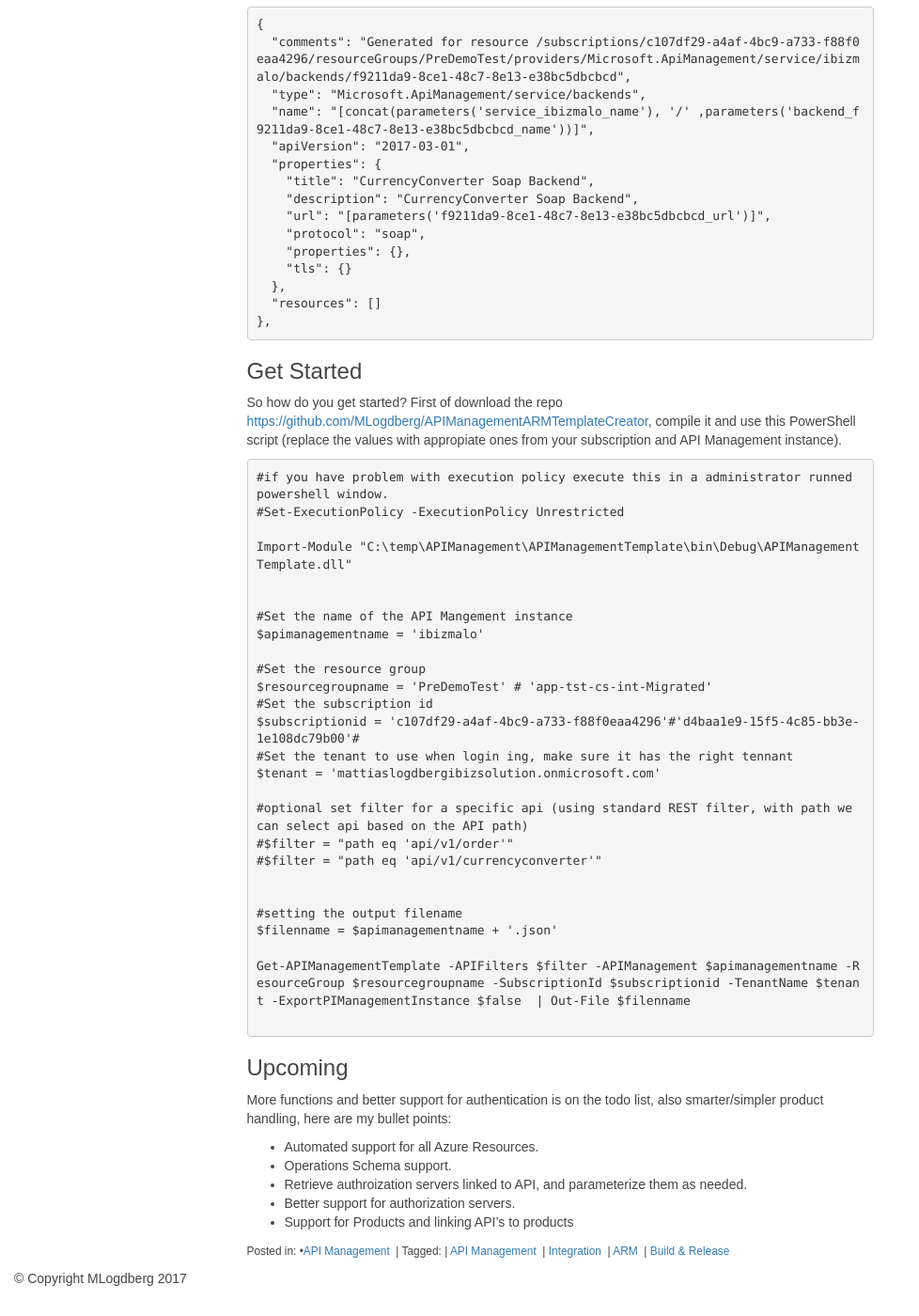
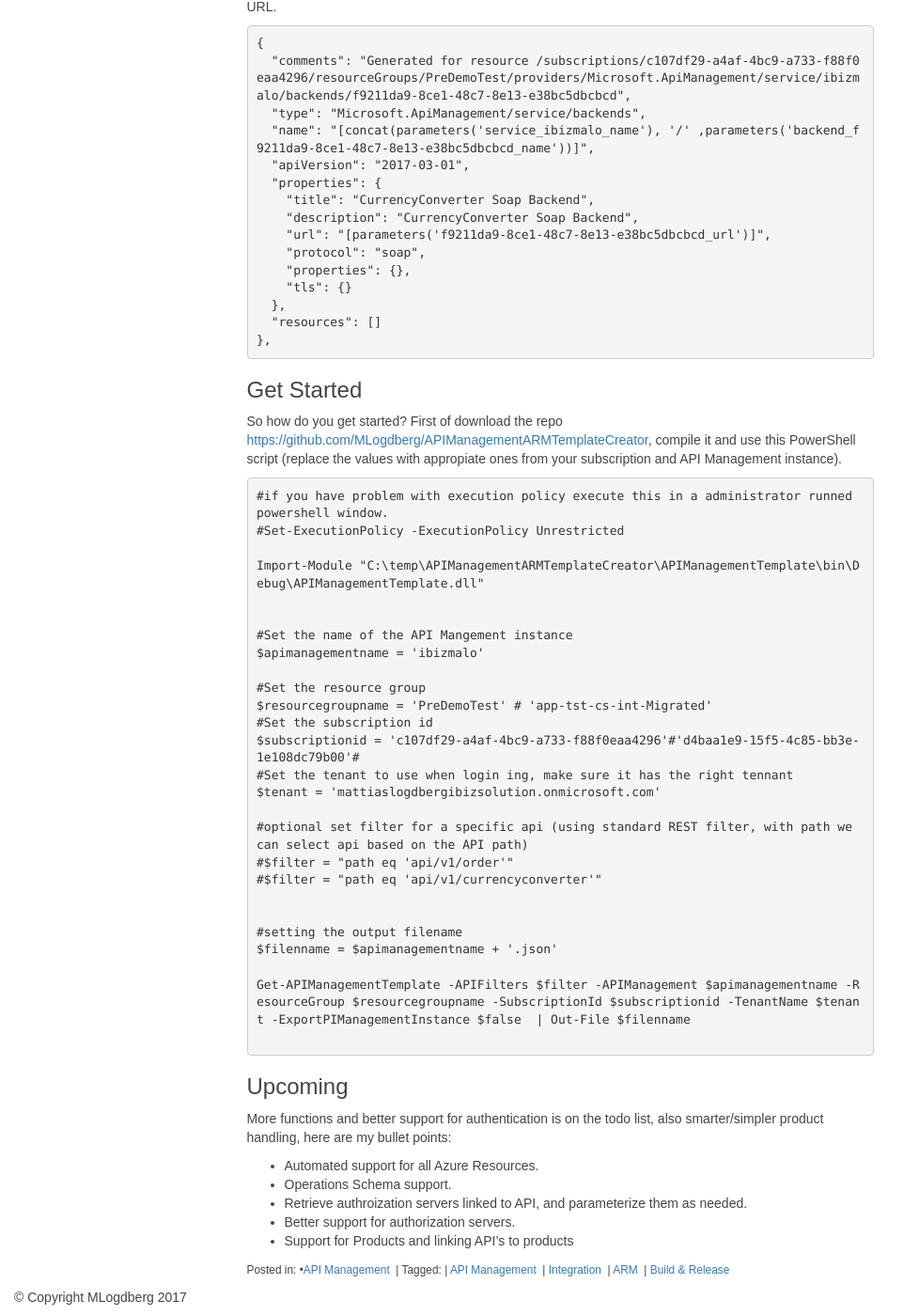
Before and after one commit to MLogdberg/mlogdberg.github.io, a Jekyll site: the page built from _posts/2017-09-11-APIManagement-arm-template-creator.md, in a window 1280 px wide and 1400 px high, scrolled down 10187 px. Shown: the whole window at 94% size, without its empty margins (0-978 px from the left). Built offline with Jekyll 4.4.1, drawn with Linux system fonts in a browser that asks for light colours; nearby versions of some CDN libraries; some web fonts are replaced; comment, search, counter and statistics services are not loaded; some of the changed lines change nothing that is shown; some of the changed text lies outside the part shown.

Commit message:
fixed post

```diff
--- a/_posts/2017-09-11-APIManagement-arm-template-creator.md
+++ b/_posts/2017-09-11-APIManagement-arm-template-creator.md
@@ -102,9 +102,9 @@
 We can clearly see that the REST object contains far more inforamtion and since we are working withe environment setups with DEV/TEST/PROD it would be dissapointing to not be able to provide samples in DEV but not in TEST and PRODUCTION (where it makes most sense):
 
 
-So this was the start of my new project **API Management Template Extractor**
+So this was the start of my new project **API Management ARM Template Creator**
 
-As some of you know I've been contributing alot to the Logic App Tempalte Connector: [https://github.com/jeffhollan/LogicAppTemplateCreator](https://github.com/jeffhollan/LogicAppTemplateCreator) so I thought I'll do something similar for API Management.
+As some of you know I've been contributing alot to the Logic App Template Creator: [https://github.com/jeffhollan/LogicAppTemplateCreator](https://github.com/jeffhollan/LogicAppTemplateCreator) so I thought I'll do something similar for API Management.
 
 While starting this I added a few more requirements
 1. Possible to only extract one specific api, but get all required linked attributes such as Named Values.
@@ -113,7 +113,7 @@
 1. Automated url/Named values handling for Logic Apps
 1. Parameterized values on all changeable values that is needed for groups, products, authorization servers etc
 
-The first release is made today and the project can be found at my GIT site: {URL}
+The first release is made today and the project can be found at my GIT site: [https://github.com/MLogdberg/APIManagementARMTemplateCreator](https://github.com/MLogdberg/APIManagementARMTemplateCreator)
 
 How does it work?
 
@@ -261,7 +261,7 @@
 #if you have problem with execution policy execute this in a administrator runned powershell window.
 #Set-ExecutionPolicy -ExecutionPolicy Unrestricted
 
-Import-Module "C:\temp\APIManagement\APIManagementTemplate\bin\Debug\APIManagementTemplate.dll"
+Import-Module "C:\temp\APIManagementARMTemplateCreator\APIManagementTemplate\bin\Debug\APIManagementTemplate.dll"
 
 
 #Set the name of the API Mangement instance
```
